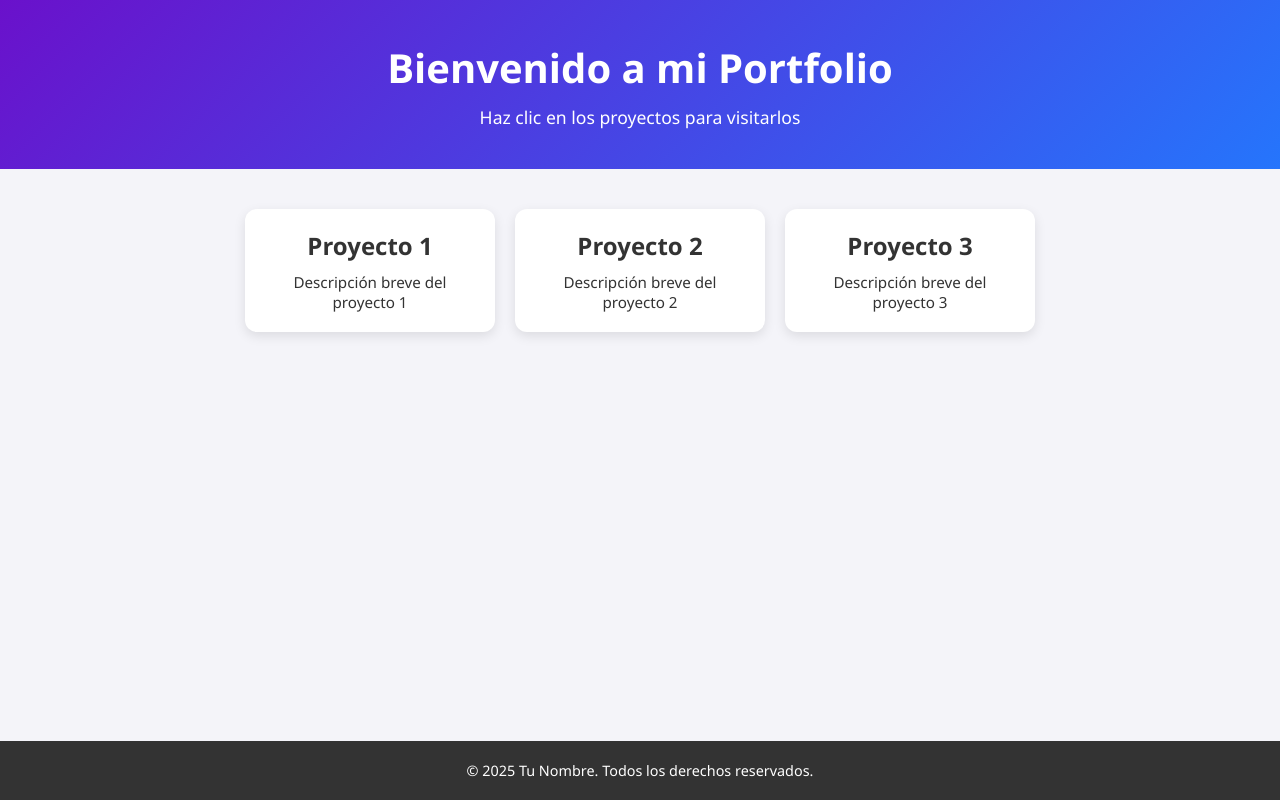
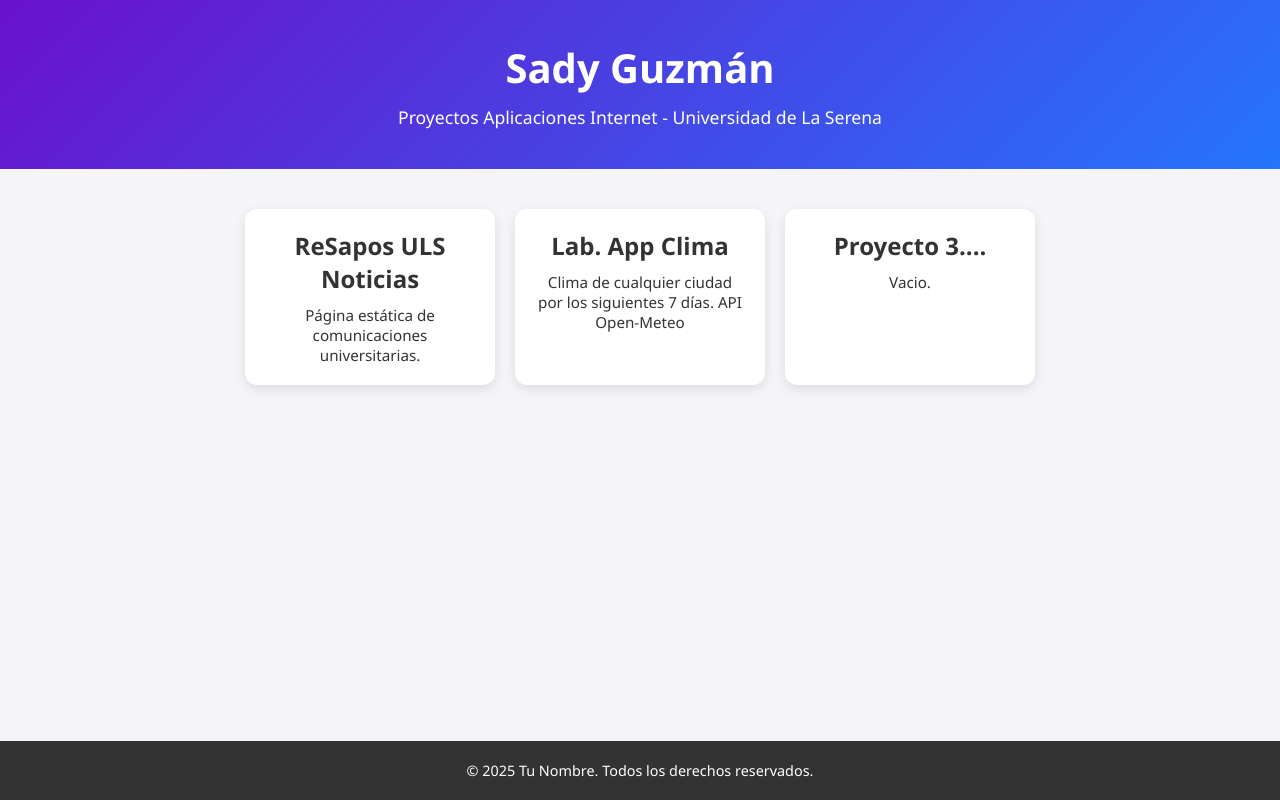
Before and after one commit to Sady-Guzman/sady_landing_page, a plain HTML site: page index.html in a window 1280 px wide. Drawn offline with Linux system fonts and the light colour scheme.

Commit message:
Update index.html

```diff
--- a/index.html
+++ b/index.html
@@ -2,30 +2,30 @@
 <html lang="es">
 <head>
   <meta charset="UTF-8">
-  <title>Mi Portfolio</title>
+  <title>Sady Guzmán</title>
   <link rel="stylesheet" href="style.css">
 </head>
 <body>
   <header>
-    <h1>Bienvenido a mi Portfolio</h1>
-    <p>Haz clic en los proyectos para visitarlos</p>
+    <h1>Sady Guzmán</h1>
+    <p>Proyectos Aplicaciones Internet - Universidad de La Serena</p></p>
   </header>
 
   <main>
     <div class="projects">
-      <a href="https://proyecto1.tudominio.com" target="_blank" class="project-card">
-        <h2>Proyecto 1</h2>
-        <p>Descripción breve del proyecto 1</p>
+      <a href="https://resapos.sady.cl" target="_blank" class="project-card">
+        <h2>ReSapos ULS Noticias</h2>
+        <p>Página estática de comunicaciones universitarias.</p>
       </a>
 
-      <a href="https://proyecto2.tudominio.com" target="_blank" class="project-card">
-        <h2>Proyecto 2</h2>
-        <p>Descripción breve del proyecto 2</p>
+      <a href="https://app-internet-weather.vercel.app/" target="_blank" class="project-card">
+        <h2>Lab. App Clima</h2>
+        <p>Clima de cualquier ciudad por los siguientes 7 días. API Open-Meteo</p>
       </a>
 
-      <a href="https://proyecto3.tudominio.com" target="_blank" class="project-card">
-        <h2>Proyecto 3</h2>
-        <p>Descripción breve del proyecto 3</p>
+      <a href="https://sady.cl" target="_blank" class="project-card">
+        <h2>Proyecto 3....</h2>
+        <p>Vacio.</p>
       </a>
       <!-- Agrega más proyectos aquí -->
     </div>
```
